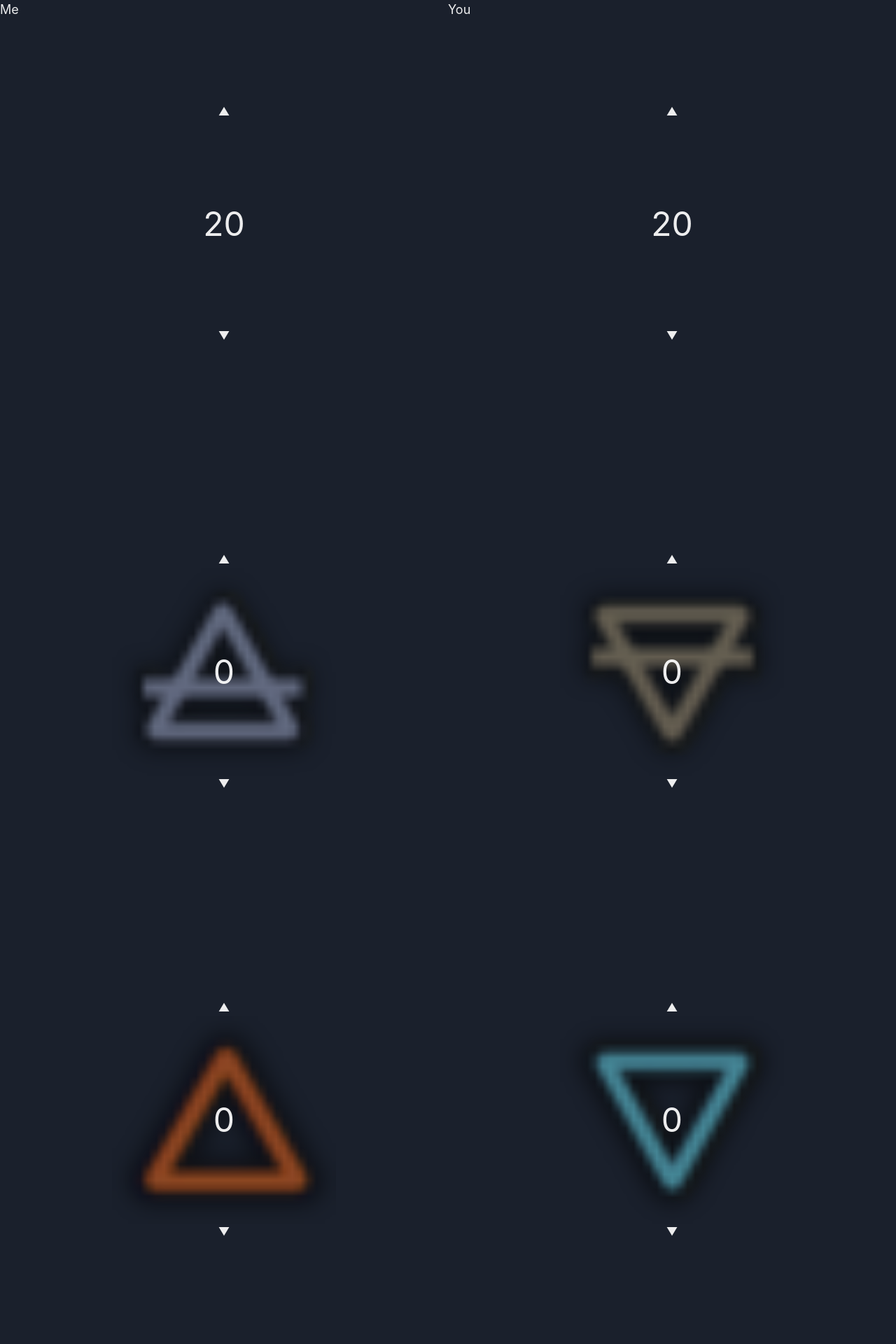
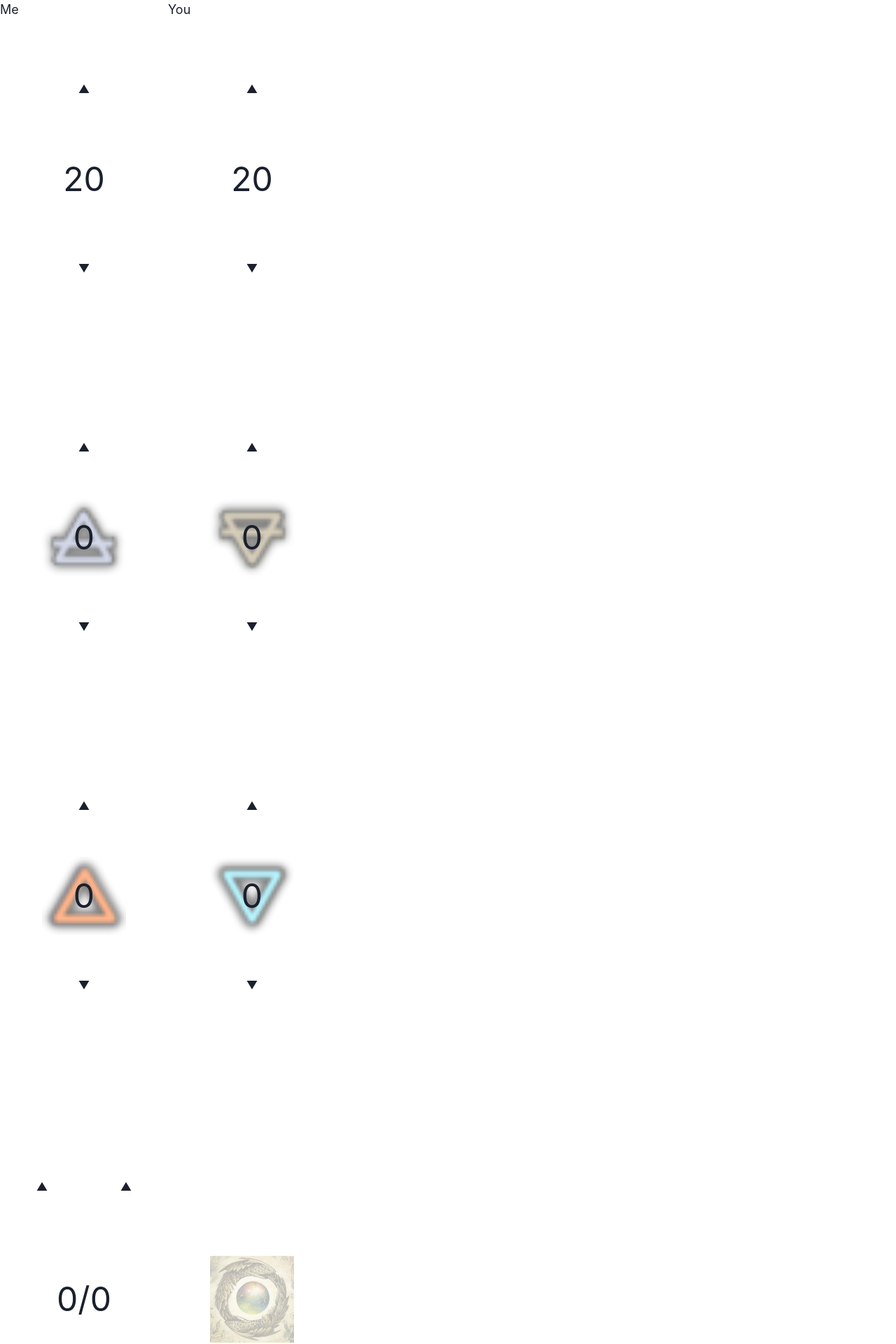
Before and after one commit to herbig/sorcery-counter, a React (Create React App) app: page / in a window 1280 px wide. Shown: the top 1920 px of the page at 70% size. Built offline with nearby package versions, Linux system fonts and the light colour scheme.

Commit message:
a few more UI tweaks

```diff
--- a/src/App.tsx
+++ b/src/App.tsx
@@ -1,16 +1,21 @@
 import {
   ChakraProvider,
   SimpleGrid,
-  theme,
+  extendTheme,
 } from "@chakra-ui/react"
 import { Elem, Threshold } from "./components/Threshold";
 import { Life } from "./components/Life";
 import { PStone } from "./components/PStone";
 import { Mana } from "./components/Mana";
 
+const theme = extendTheme({
+  initialColorMode: 'dark',
+  useSystemColorMode: false,
+})
+
 export const App = () => (
   <ChakraProvider theme={theme}>
-    <SimpleGrid columns={2} minH="100vh">
+    <SimpleGrid columns={2} h="100vh" w="full" maxW='30rem' userSelect='none'>
       <Life title='Me' />
       <Life title = 'You' />
       <Threshold element={Elem.AIR} />
--- a/src/components/Life.tsx
+++ b/src/components/Life.tsx
@@ -1,5 +1,5 @@
-import { Button, Text, BoxProps, Box, useColorMode } from "@chakra-ui/react";
-import { useEffect, useState } from "react";
+import { Button, Text, BoxProps, Box } from "@chakra-ui/react";
+import { useState } from "react";
 
 interface Props extends BoxProps {
     title: string;
@@ -10,18 +10,12 @@
 export const Life = (props: Props) => {
   const [amount, setAmount] = useState<number>(MAX_LIFE);
 
-  // default the app to dark mode TODO get this out of here...
-  const { setColorMode } = useColorMode();
-  useEffect(() => {
-    setColorMode('dark');
-  }, [setColorMode]);
-
   return (
-    <Box {...props} position={'relative'} h='50vw'>
+    <Box {...props} position={'relative'} h='40vw'>
       <Button variant='ghost' position={'absolute'} h='50%' w='full' bottom={'50%'} onClick={() => setAmount(amount === MAX_LIFE ? MAX_LIFE : amount + 1)}>▲</Button>
       <Button variant='ghost' position={'absolute'} h='50%' w='full' top='50%' onClick={() => setAmount(amount - 1 < 0 ? 0 : amount - 1)}>▼</Button>
-      <Text fontSize='large' position={'absolute'}>{props.title}</Text>
-      <Text fontSize='xxx-large' position={'absolute'} top={'50%'} left={'50%'} transform={'translate(-50%, -50%)'}>{amount}</Text>
+      <Text pointerEvents='none' fontSize='large' position={'absolute'}>{props.title}</Text>
+      <Text pointerEvents='none' fontSize='xxx-large' position={'absolute'} top={'50%'} left={'50%'} transform={'translate(-50%, -50%)'}>{amount}</Text>
     </Box>
   )
 }
--- a/src/components/Mana.tsx
+++ b/src/components/Mana.tsx
@@ -10,7 +10,7 @@
         <Button variant='ghost' position={'absolute'} h='50%' w='50%' top='50%' onClick={() => setCurrent(current - 1 < 0 ? max : current - 1)}>▼</Button>
         <Button variant='ghost' position={'absolute'} h='50%' w='50%' bottom={'50%'} left='50%' onClick={() => {setMax(max + 1); setCurrent(current + 1)}}>▲</Button>
         <Button variant='ghost' position={'absolute'} h='50%' w='50%' top='50%' left='50%' onClick={() => setMax(max - 1 < 0 ? 0 : max - 1)}>▼</Button>
-        <Text fontSize='xxx-large' position={'absolute'} top={'50%'} left={'50%'} transform={'translate(-50%, -50%)'}>{current}/{max}</Text>
+        <Text pointerEvents='none' fontSize='xxx-large' position={'absolute'} top={'50%'} left={'50%'} transform={'translate(-50%, -50%)'}>{current}/{max}</Text>
       </Box>
     )
 }
--- a/src/components/PStone.tsx
+++ b/src/components/PStone.tsx
@@ -6,7 +6,7 @@
     const [isChecked, setChecked] = useState<boolean>(false);
     return (
       <Box {...props} position={'relative'} h='50vw' onClick={() => setChecked(!isChecked)}>
-        <Image src={pstone} opacity={isChecked ? '100%' : '30%'} position={'absolute'} w='70%' top={'50%'} left={'50%'} transform={'translate(-50%, -50%)'} />
+        <Image src={pstone} opacity={isChecked ? '100%' : '30%'} position={'absolute'} w='50%' top={'50%'} left={'50%'} transform={'translate(-50%, -50%)'} />
       </Box>
     )
 }
--- a/src/components/Threshold.tsx
+++ b/src/components/Threshold.tsx
@@ -34,11 +34,11 @@
     }
 
     return (
-      <Box {...props} position={'relative'} h='50vw'>
+      <Box {...props} position={'relative'} h='40vw'>
         <Button variant='ghost' position={'absolute'} h='50%' w='full' bottom={'50%'} onClick={() => setAmount(amount + 1)}>▲</Button>
         <Button variant='ghost' position={'absolute'} h='50%' w='full' top='50%' onClick={() => setAmount(amount === 0 ? 0 : amount - 1)}>▼</Button>
-        <Image src={icon} position={'absolute'} w='50%' opacity={'50%'} top={'50%'} left={'50%'} transform={'translate(-50%, -50%)'} />
-        <Text fontSize='xxx-large' position={'absolute'} top={'50%'} left={'50%'} transform={'translate(-50%, -50%)'}>{amount}</Text>
+        <Image pointerEvents='none' src={icon} position={'absolute'} w='50%' opacity={'50%'} top={'50%'} left={'50%'} transform={'translate(-50%, -50%)'} />
+        <Text pointerEvents='none' fontSize='xxx-large' position={'absolute'} top={'50%'} left={'50%'} transform={'translate(-50%, -50%)'}>{amount}</Text>
       </Box>
     )
 }
```
